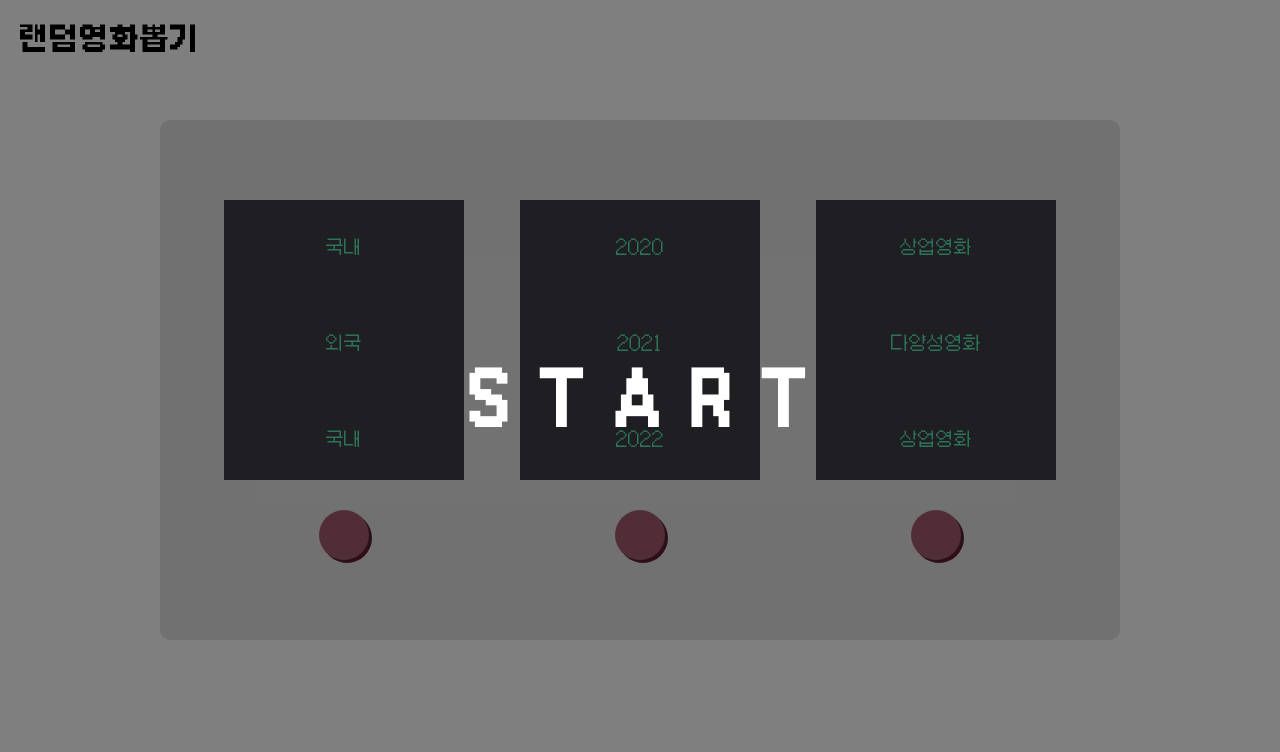
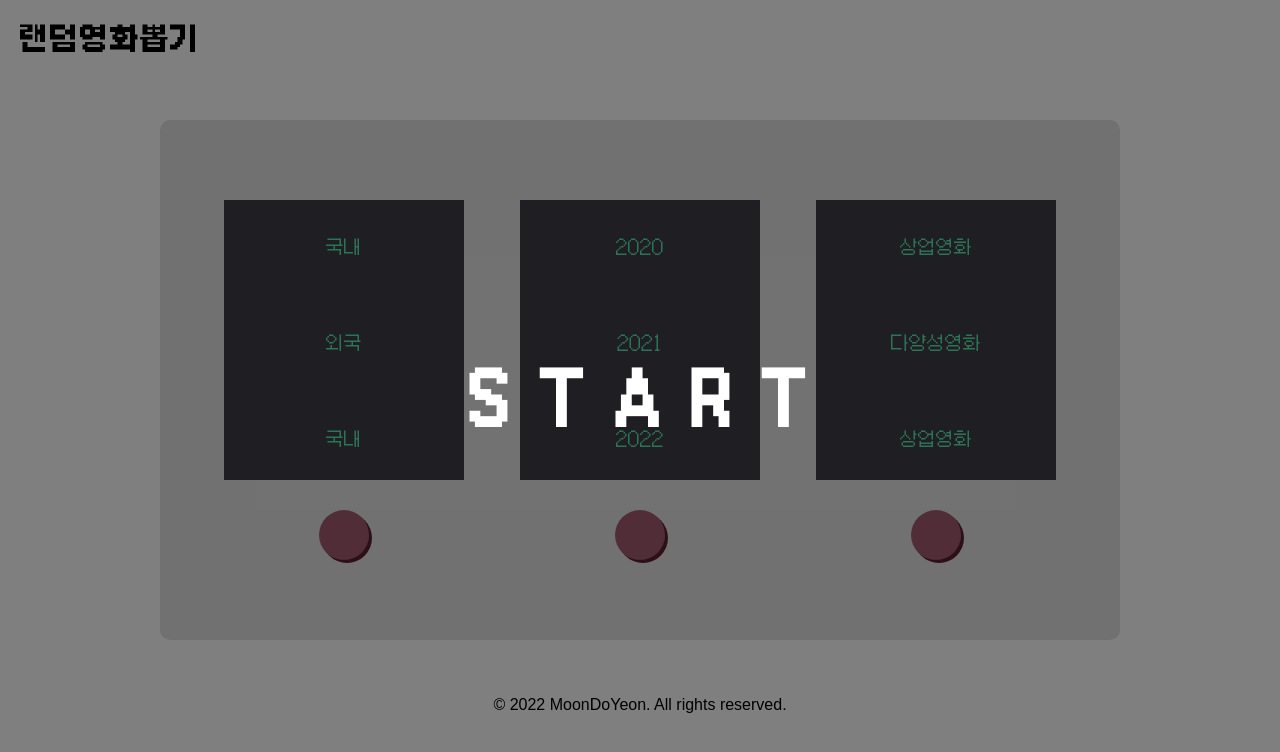
Before and after one commit to Moondoyeon/random-movie-game, a React (Create React App) app: page / in a window 1280 px wide. Shown: the top 752 px of the page. Built offline with nearby package versions, Linux system fonts and the light colour scheme; no server answers.

Commit message:
chore: footer 추가

```diff
--- a/public/index.html
+++ b/public/index.html
@@ -99,4 +99,5 @@
       ></script>
     </div>
   </body>
+  <footer>© 2022 MoonDoYeon. All rights reserved.</footer>
 </html>
--- a/public/style.css
+++ b/public/style.css
@@ -7,3 +7,8 @@
     flex-direction: column;
   }
 }
+
+footer {
+  margin: 16px 0;
+  text-align: center;
+}
```
